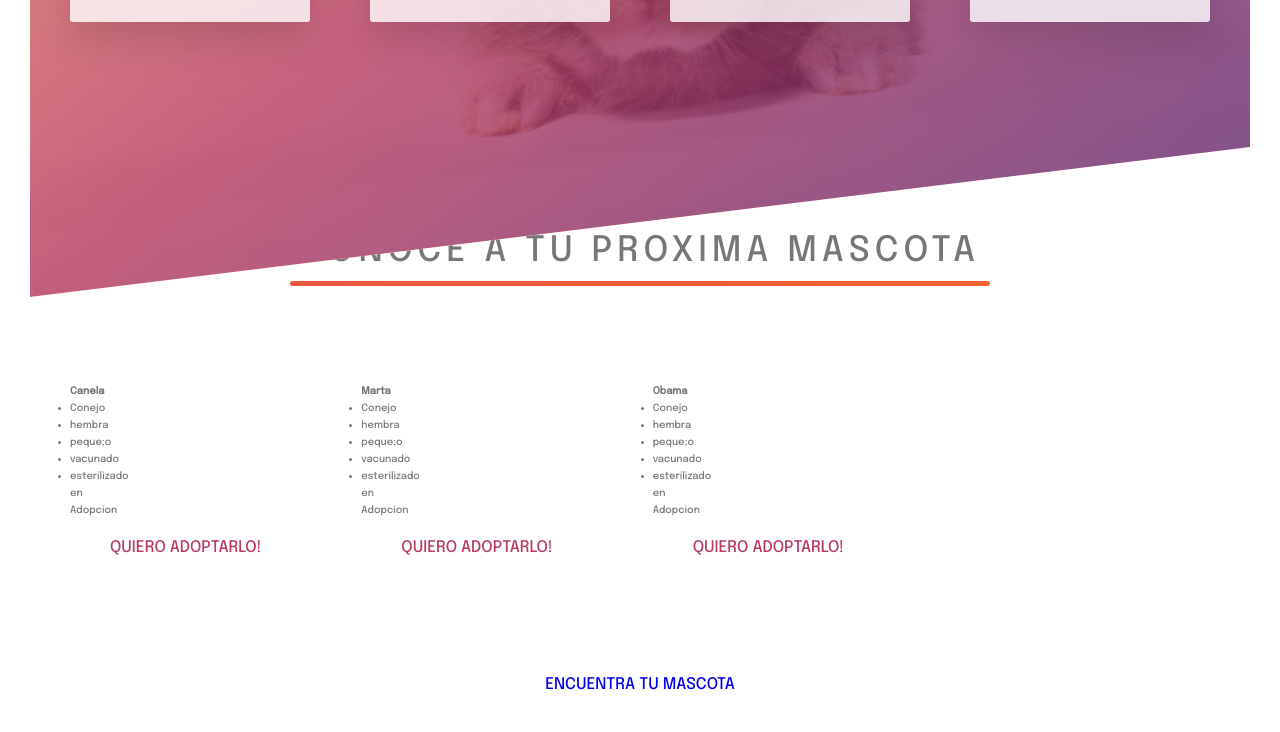
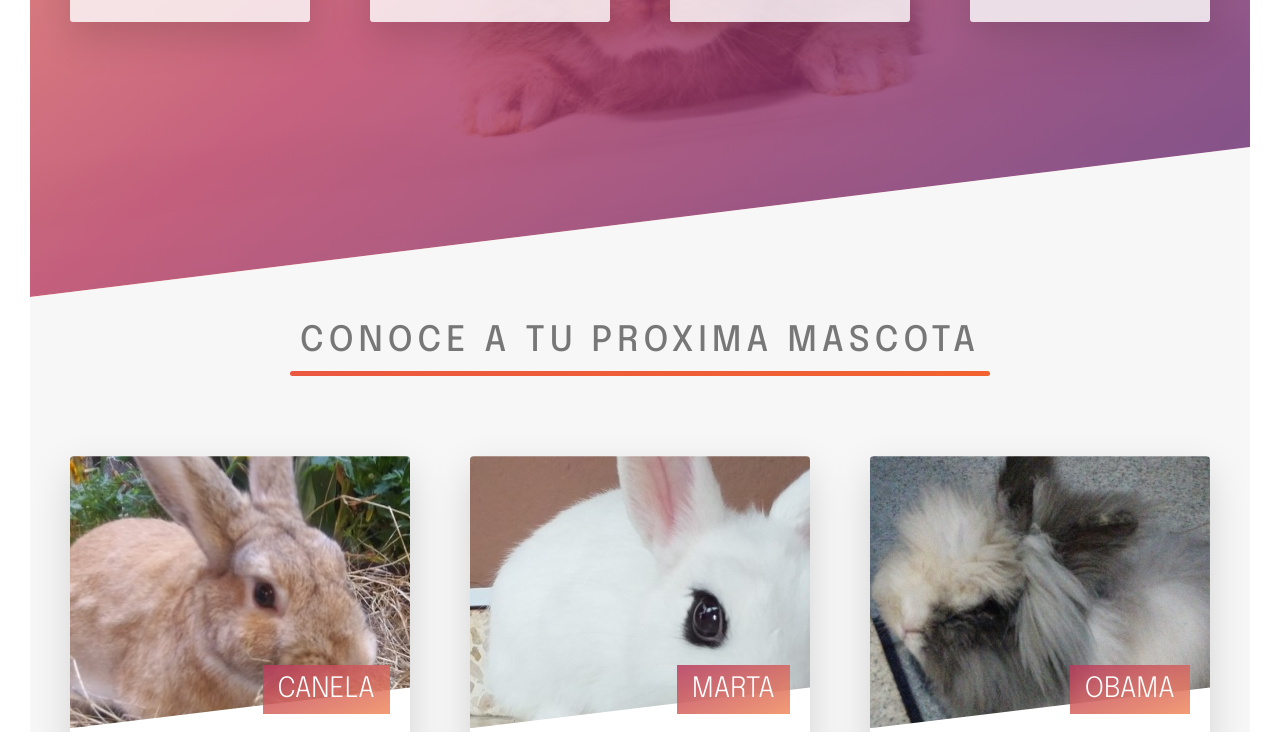
Before and after one commit to slybluue/adoptaunconejo, a website: page index.html in a window 1280 px wide. Shown: the part 2115-2847 px from the top of the page. Drawn offline with nearby package versions, Linux system fonts and the light colour scheme; files that its build step writes are made by us from their sources.

Commit message:
Add files via upload

```diff
--- a/sass/base/_utilities.scss
+++ b/sass/base/_utilities.scss
@@ -5,3 +5,4 @@
 .u-margin-bottom-small { margin-bottom: 1.5rem; }
 .u-margin-bottom-medium { margin-bottom: 4rem; }
 .u-margin-bottom-big { margin-bottom: 8rem; }
+.u-margin-top-big { margin-top: 8rem;}
--- a/sass/components/_button.scss
+++ b/sass/components/_button.scss
@@ -35,6 +35,17 @@
 
         &::after {
             background-color: $color-white;
+        }
+
+    }
+
+    &-pink {
+        margin-top: 15rem;
+        background-color: $color-primary;
+        color: white;
+
+        &::after {
+            background-color: $color-primary;
         }
 
     }
--- /dev/null
+++ b/sass/components/_card.scss
@@ -0,0 +1,141 @@
+.card {
+    perspective: 150rem;
+    position: relative;
+    height: 51rem;
+
+    &__heading {
+        height: 51rem;
+        font-size: 2.8rem;
+        font-weight: 300;
+        text-transform: uppercase;
+        color: $color-white;
+        position: absolute;
+        top: 21rem;
+        right: 2rem;
+        text-align: right;
+        width: 75%;
+
+    }
+
+    &__heading-span {
+
+        &-1 {
+            background-image: linear-gradient(to right bottom,
+            rgba($color-primary, .85),
+             rgba($color-tertiary, .85));
+             padding: 1rem 1.5rem;
+        }
+    }
+
+    &__details {
+
+        padding: 3rem;
+
+        ul {
+
+            width: 80%;
+            margin: 0 auto;
+
+
+            li {
+                text-align: center;
+                font-size: 1.5rem;
+                padding: 1.5rem;
+                list-style: none;
+
+                &:not(:last-child) {
+                    border-bottom: 1px solid #eee;
+                }
+            }
+        }
+    }
+
+    &-picture {
+        background-size: cover;
+
+
+        &-1 {
+
+            background-image: url(../img/adopcion-1.jpg);
+            font-size: 16rem;
+            clip-path: polygon(0 0, 100% 0,100% 85%, 0 100%);
+
+        }
+
+        &-2 {
+            background-image: url(../img/adopcion-2.jpg);
+            font-size: 16rem;
+            clip-path: polygon(0 0, 100% 0,100% 85%, 0 100%);
+        }
+
+        &-3 {
+            background-image: url(../img/adopcion-3.jpg);
+            font-size: 16rem;
+            clip-path: polygon(0 0, 100% 0,100% 85%, 0 100%);
+        }
+    }
+
+
+    &__side {
+        height: 60rem;
+        transition: all .8s ease;
+        position: absolute;
+        top: 0;
+        left: 0;
+        width: 100%;
+        backface-visibility: hidden;
+        border-radius: 4px;
+        box-shadow: 0 1.5rem 4rem rgba($color-black, .15);
+        overflow: hidden;
+
+        &-front {
+            background-color: $color-white ;
+        }
+
+        &-back {
+            transform: rotateY(180deg); }
+    }
+    &:hover &__side-front {
+        transform: rotateY(-180deg);
+    }
+    &:hover &__side-back {
+        transform: rotateY(0);
+    }
+
+    &__cta {
+        position: absolute;
+        top: 50%;
+        left: 50%;
+        transform: translate(-50%, -50%);
+        text-align: center;
+        width: 90%;
+    }
+
+    &__price-box {
+
+        margin-bottom: 8rem;
+        color: white;
+    }
+
+    &__price-only {
+        font-size: 1.4rem;
+        text-transform: uppercase;
+    }
+
+    &__price-value {
+        font-size: 3rem;
+
+    }
+}
+
+.back-1 {
+    background-image: linear-gradient(to right bottom, $color-tertiary, $color-primary);
+}
+
+.back-2 {
+    background-image: linear-gradient(to right bottom, $color-primary, $color-secundary);
+}
+
+.back-3 {
+    background-image: linear-gradient(to right bottom, $color-secundary, $color-tertiary);
+}
--- a/sass/components/_feature-box.scss
+++ b/sass/components/_feature-box.scss
@@ -6,6 +6,7 @@
     border-radius: 3px;
     box-shadow: 0 1.5rem 4rem rgba($color-black, .15);
     transition: all .3s;
+
 
     &__icon {
         font-size: 6rem;
@@ -23,5 +24,4 @@
         transform: translateY(-1.05rem) scale(1.03);
     }
 
-
 }
--- a/sass/layout/_grid.scss
+++ b/sass/layout/_grid.scss
@@ -28,4 +28,8 @@
         width: calc((100% - 3 * #{$gutter-horizontal}) / 4);
 
     }
+
+    .col-1-of-3 {
+        width: calc((100% - 2 * #{$gutter-horizontal}) / 3);
+    }
 }
--- a/sass/main.scss
+++ b/sass/main.scss
@@ -1,4 +1,4 @@
- @import "abstracts/functions",
+ @import
  "abstracts/mixins",
  "abstracts/variables",
  "base/base",
@@ -7,6 +7,7 @@
  "base/utilities",
  "pages/home",
  "components/button",
+ "components/card",
  "components/composition",
  "components/feature-box",
  "layout/header",
@@ -16,4 +17,9 @@
     html {
         font-size: 31.25%;
     }
+
+    .rainbow {
+        width: 60rem;
+    }
+
 }
--- a/sass/pages/_home.scss
+++ b/sass/pages/_home.scss
@@ -18,6 +18,10 @@
                 & > * {
                     transform: skewy(7deg);
                 }
+}
 
-
+.section-tour {
+    background-color: $color-light-grey-1;
+    padding: 25rem 0 15rem 0;
+    margin-top: -20vh;
 }
```
